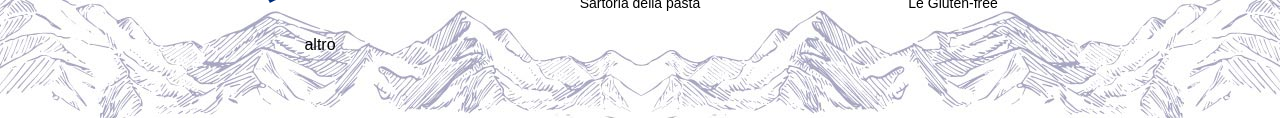
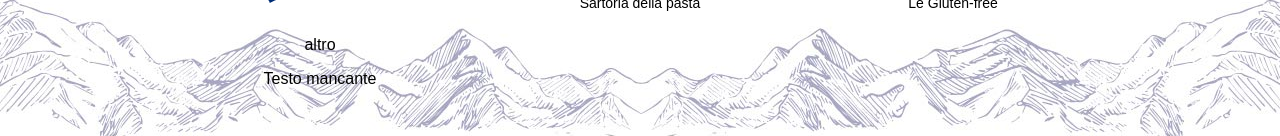
Before and after one commit to lambia/vite-react, a React (Vite) app: page / in a window 1280 px wide. Shown: the part 1888-2024 px from the top of the page. Built offline with nearby package versions, Linux system fonts and the light colour scheme.

Commit message:
esempi di conditional rendering

```diff
--- a/src/components/Logo.jsx
+++ b/src/components/Logo.jsx
@@ -11,11 +11,24 @@ function Logo(props) {
 	const slogan = props.slogan;
 	const sottotesto = props.sottotesto;
 
+	// const condizione = false;
+
+	const messaggioAlternativo = "Testo mancante"
+
 	return (
 		<figure>
 			<img src="/logo.png" alt="Logo" />
 			<p className="prova" style={stile}>{slogan}</p>
-			<p>{sottotesto}</p>
+
+			{/* {condizione ? <div>si</div> : <div>no</div>} */}
+
+			{/* {sottotesto ? <p className="sottotesto">{sottotesto}</p> : <p className="sottotesto">{messaggioAlternativo}</p>} */}
+
+			<p className="sottotesto">
+				{/* {sottotesto ? sottotesto : messaggioAlternativo} */}
+				{sottotesto || messaggioAlternativo}
+			</p>
+
 		</figure>
 	)
 }
```
